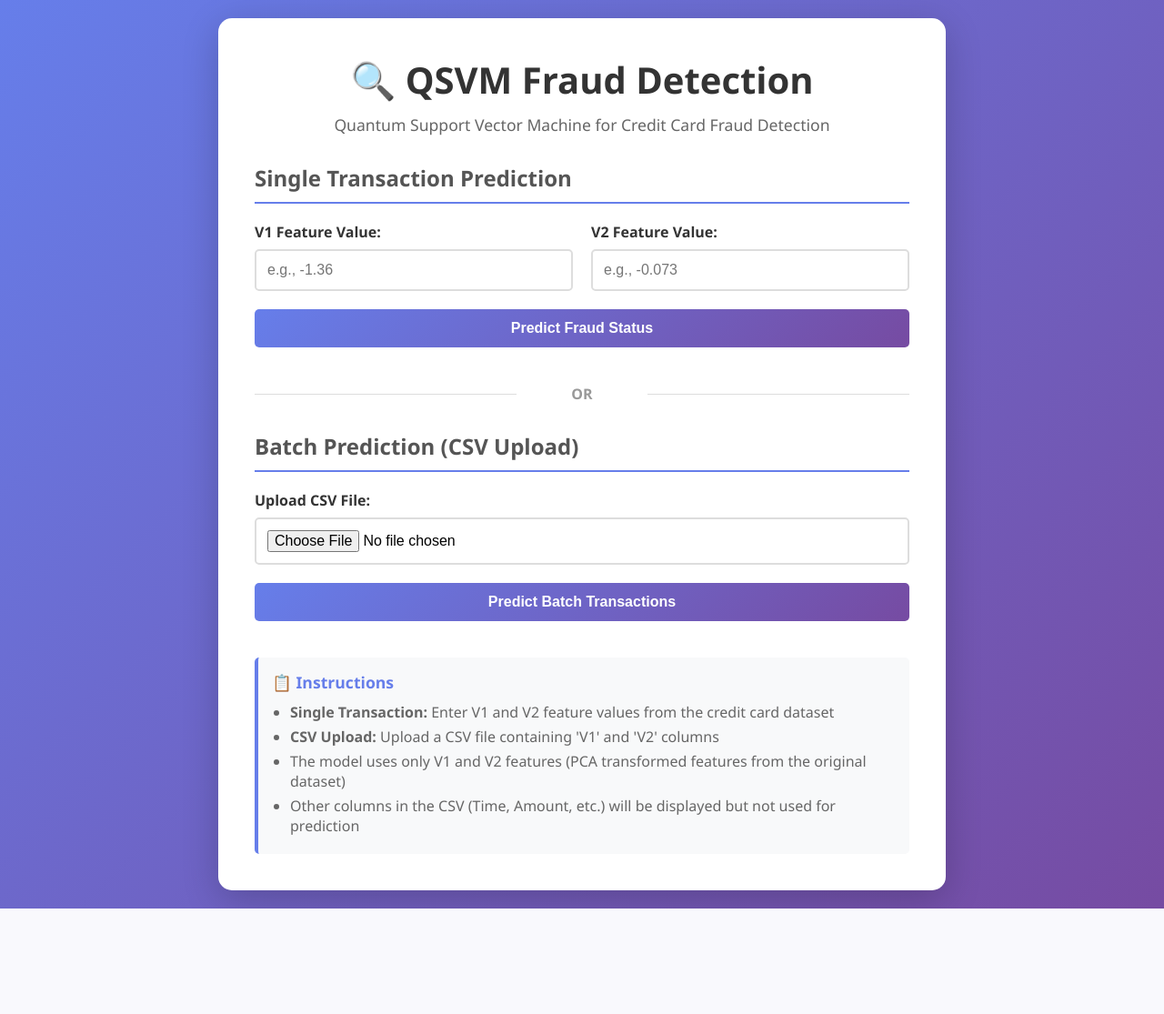
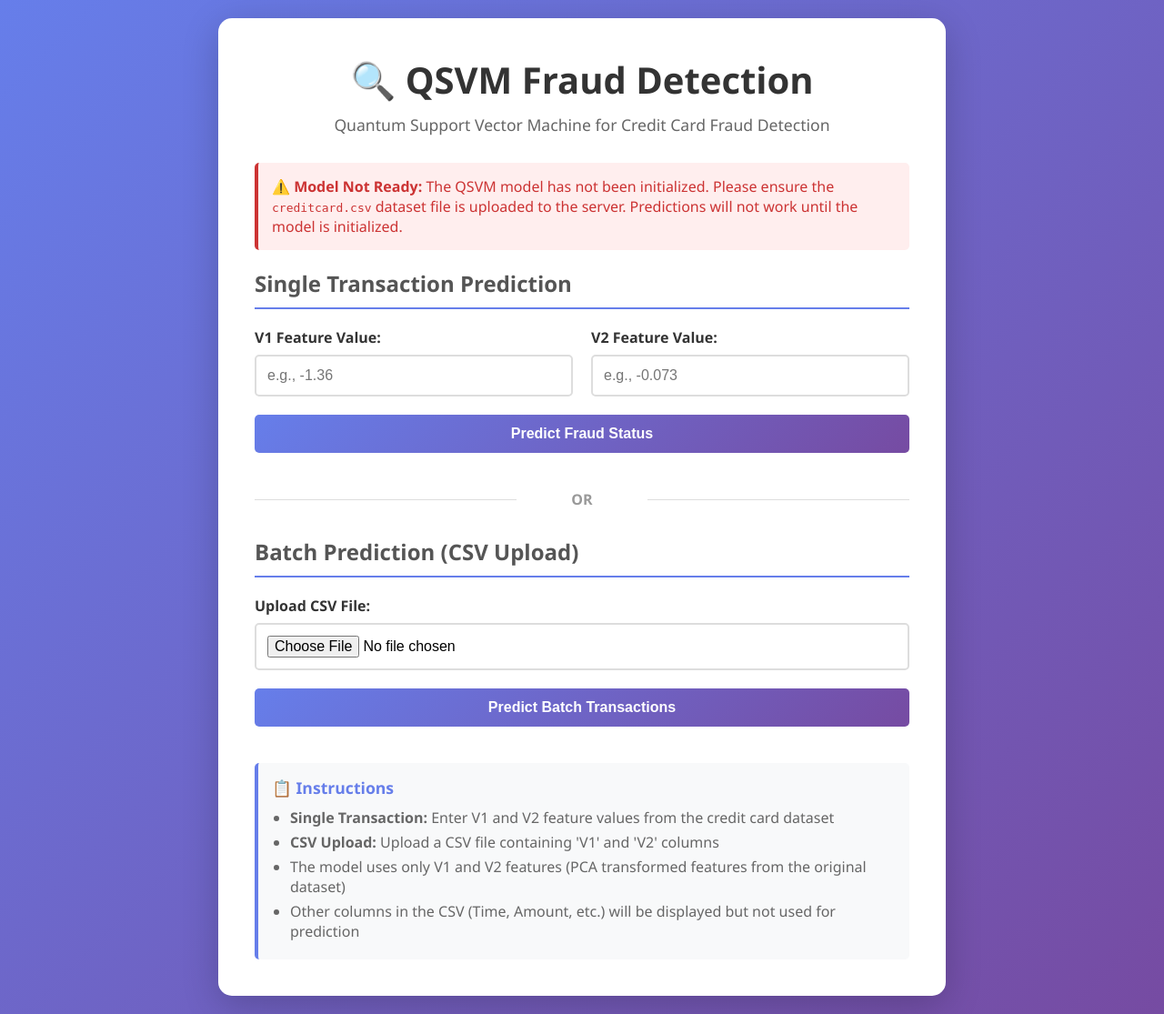
Before and after one commit to kalingirisirichandana-cloud/QSVM, a Flask app: page / in a window 1280 px wide. Shown: the whole page at 91% size. Before the commit the page ends 999 px from the top, so only its background shows below. Run offline with Flask 3, Linux system fonts and the light colour scheme.

Commit message:
Fix Render deployment issues
- Fix requirements.txt: scipy version typo (1.5. -> 1.5.0)
- Make app start even if model initialization fails (for Render deployment)
- Add model status warning on homepage when model not ready
- Improve error messages for missing dataset file

```diff
--- a/app.py
+++ b/app.py
@@ -38,6 +38,7 @@ def init_model():
     csv_path = "creditcard.csv"
     if not os.path.exists(csv_path):
         print(f"Warning: {csv_path} not found. Please ensure the dataset is in the project directory.")
+        print("The application will start but predictions will not work until the dataset is uploaded.")
         return False
 
     try:
@@ -48,13 +49,15 @@ def init_model():
         print(f"Error initializing model: {e}")
         import traceback
         traceback.print_exc()
+        print("The application will start but predictions will not work until the issue is resolved.")
         return False
 
 
 @app.route('/')
 def index():
     """Homepage route - displays the main form."""
-    return render_template('index.html')
+    model_status = model is not None and quantum_kernel is not None and X_train is not None
+    return render_template('index.html', model_ready=model_status)
 
 
 @app.route('/predict', methods=['POST'])
@@ -193,21 +196,22 @@ if __name__ == '__main__':
     print("Initializing QSVM Fraud Detection Application...")
     print("=" * 50)
 
-    # Initialize the model at startup
-    if init_model():
-        print("=" * 50)
-        print("Starting Flask application...")
+    # Initialize the model at startup (non-blocking - app will start even if model fails)
+    # This allows the app to start on Render even if creditcard.csv is not yet uploaded
+    init_model()
 
-        # Get port from environment variable (Render provides this) or use default 5000
-        port = int(os.environ.get('PORT', 5000))
-        debug = os.environ.get('FLASK_DEBUG', 'False').lower() == 'true'
+    print("=" * 50)
+    print("Starting Flask application...")
 
-        print(f"Visit http://127.0.0.1:{port} to use the application")
-        print("=" * 50)
+    # Get port from environment variable (Render provides this) or use default 5000
+    port = int(os.environ.get('PORT', 5000))
+    debug = os.environ.get('FLASK_DEBUG', 'False').lower() == 'true'
 
-        # Run the Flask application
-        # Set debug=False for production (Render), True for local development
-        app.run(debug=debug, host='0.0.0.0', port=port)
-    else:
-        print("Failed to initialize model. Please check the error messages above.")
-        print("Make sure creditcard.csv is in the project directory.")
+    print(f"Visit http://127.0.0.1:{port} to use the application")
+    if model is None:
+        print("WARNING: Model not initialized. Please upload creditcard.csv file.")
+    print("=" * 50)
+
+    # Run the Flask application
+    # Set debug=False for production (Render), True for local development
+    app.run(debug=debug, host='0.0.0.0', port=port)
--- a/templates/index.html
+++ b/templates/index.html
@@ -193,6 +193,15 @@
             {% endif %}
         {% endwith %}
 
+        <!-- Model status warning -->
+        {% if model_ready is defined and not model_ready %}
+            <div class="alert alert-error">
+                <strong>⚠️ Model Not Ready:</strong> The QSVM model has not been initialized.
+                Please ensure the <code>creditcard.csv</code> dataset file is uploaded to the server.
+                Predictions will not work until the model is initialized.
+            </div>
+        {% endif %}
+
         <!-- Single Transaction Form -->
         <div class="form-section">
             <h2>Single Transaction Prediction</h2>
```
Also changed, not shown: requirements.txt (line endings or trailing spaces).
